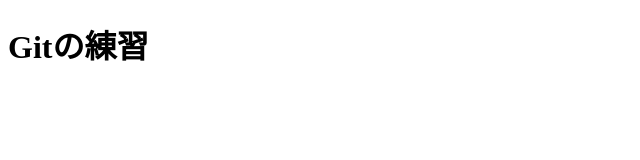
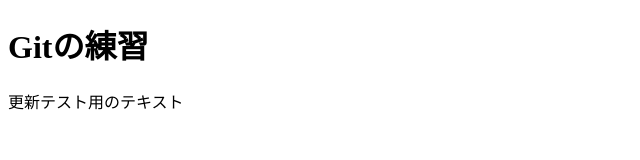
Before and after one commit to SocketWrench255/GitStudy, a plain HTML site: page index.html in a window 1280 px wide. Shown: the whole page, without its empty margins (0-640 px from the left). Drawn offline with Linux system fonts and the light colour scheme.

Commit message:
タイトル変更

```diff
--- a/index.html
+++ b/index.html
@@ -4,10 +4,10 @@
     <meta charset="UTF-8">
     <meta http-equiv="X-UA-Compatible" content="IE=edge">
     <meta name="viewport" content="width=device-width, initial-scale=1.0">
-    <title>Document</title>
+    <title>GitStudy</title>
 </head>
 <body>
     <h1>Gitの練習</h1>
-
+    <p>更新テスト用のテキスト</p>
 </body>
 </html>
```
